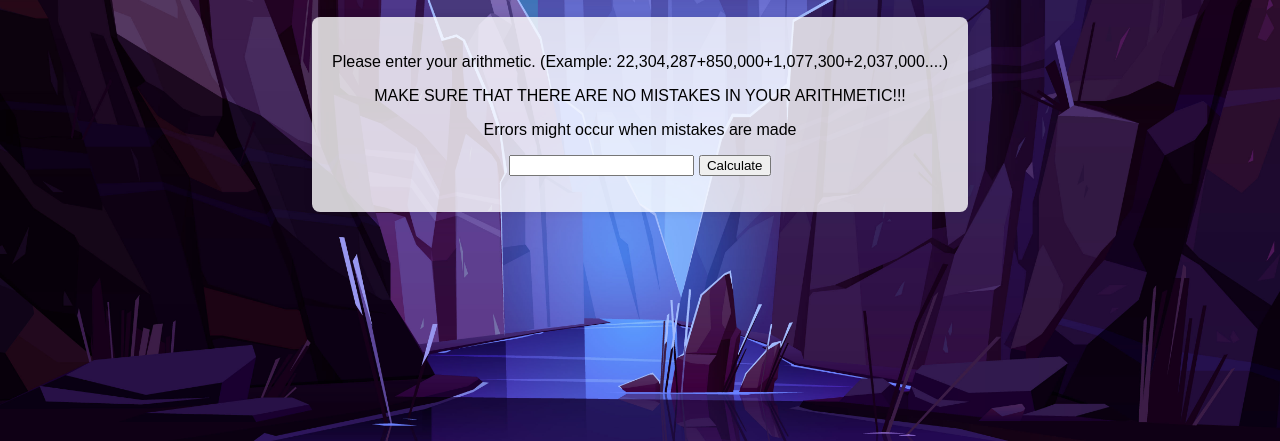
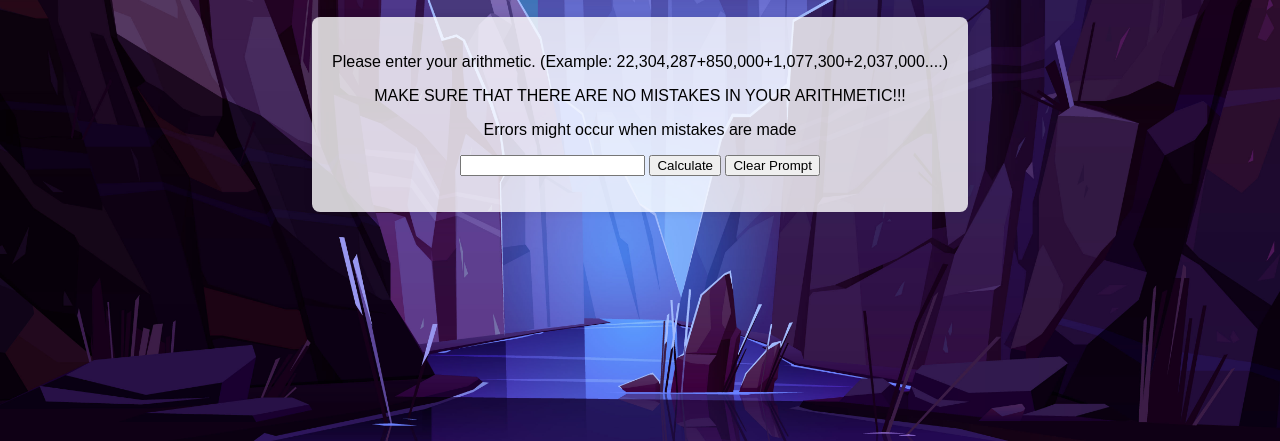
Before and after one commit to Kill0geR/aunty.bose, a plain HTML site: page index.html in a window 1280 px wide. Shown: the part 359-800 px from the top of the page. Drawn offline with Linux system fonts and the light colour scheme.

Commit message:
Update index.html

```diff
--- a/index.html
+++ b/index.html
@@ -19,6 +19,7 @@
             <p>Errors might occur when mistakes are made</p>
             <input type="text" id="calculationInput">
             <button onclick="calculateSum()">Calculate</button>
+            <button onclick="clearInput()">Clear Prompt</button>
             <p id="result"></p>
         </div>
     </div>
```
